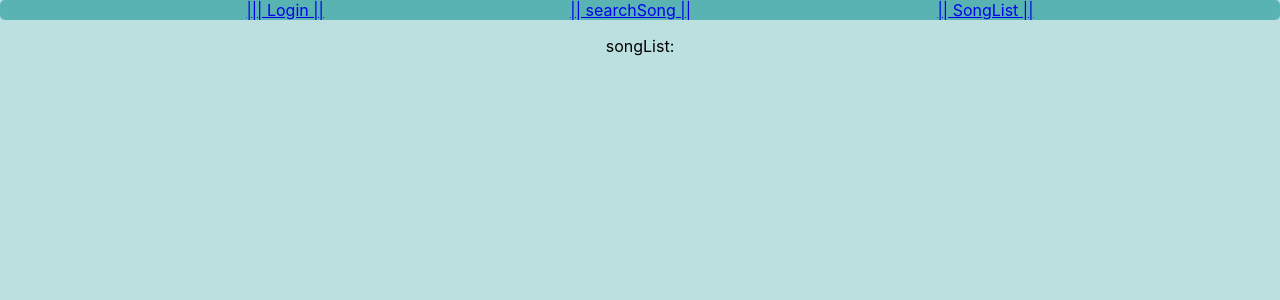
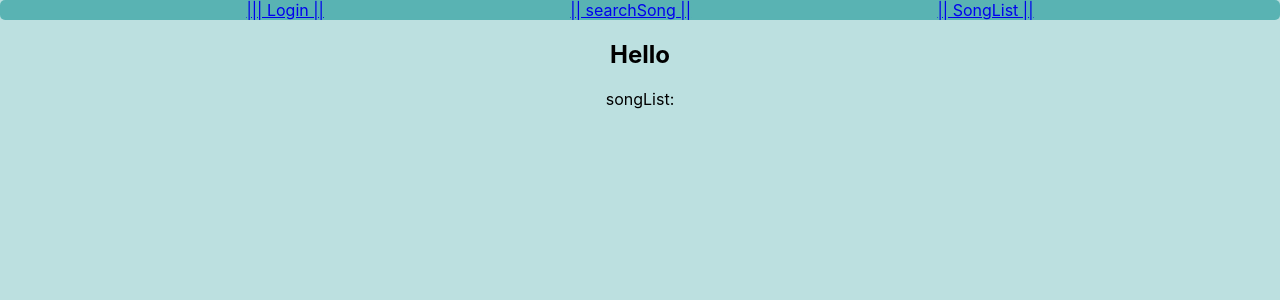
Before and after one commit to yamar8/Playlist-ClientSide, a React (Create React App) app in the folder my-app/: page /songList in a window 1280 px wide. Shown: the top 300 px of the page. Built offline with nearby package versions, Linux system fonts and the light colour scheme.

Commit message:
show user name in the SongList page

```diff
--- a/my-app/src/App.js
+++ b/my-app/src/App.js
@@ -2,12 +2,19 @@ import "./App.css";
 import PathRoot from "./pages/PathRoot";
 import "./App.css";
 import Header from "./pages/Header";
+import {useState, createContext} from 'react';
+
+export const NameContext = createContext("user");
 
 function App() {
+  const userNameState = useState("");
+
   return (
     <div className="App">
+    <NameContext.Provider value = {userNameState}>
       <Header />
       <PathRoot />
+    </NameContext.Provider>
     </div>
   );
 }
--- a/my-app/src/pages/Login.js
+++ b/my-app/src/pages/Login.js
@@ -1,13 +1,18 @@
 import {useState} from 'react';
+import {NameContext} from '../App';
+import {useContext} from 'react';
+
 
 function Login() {
 
+  const userNameState = useContext(NameContext);
+  const setUserName = userNameState[1];
+
+
   const [formData,setFormData] = useState({});
-
   const onChangeHandler = (e)=>{
     let name = e.target.name; // taking the name of each input.
     let value = e.target.value; // taking the value of each input.
-
     setFormData((currentData)=>{
       return{
         ...currentData, // extract the key:value from the object
@@ -31,12 +36,14 @@ const isValid = ()=>{
     // convert [["a",1],["b,2"]] to {a:1,b:2}
     //the FormData() method take an argument of form element and take all the fileds inside it and store them as key value. according to the name propery and the value.
     const formData = Object.fromEntries(new FormData(e.target));
+    setUserName(formData);
     console.log(formData);
   };
 
 
 
   return (
+
       <div className="login">
         <h1>welcome to our site:</h1>
       <form onSubmit={(onSubmit)}>
@@ -44,7 +51,7 @@ const isValid = ()=>{
         <span>enter email: </span>
         <input
           name="email"
-          type="email"
+          type="text"
           placeholder="email"
           onChange={onChangeHandler}
         />
--- a/my-app/src/pages/SongList.js
+++ b/my-app/src/pages/SongList.js
@@ -1,6 +1,13 @@
+import {NameContext} from '../App';
+import {useContext} from 'react';
+
 function SongList(){
+const userName = useContext(NameContext);
+const {email} = userName[0];
+
 return(
 <>
+<h1>Hello {email}</h1>
 <p>songList:</p>
 </>
 
```
Also changed, not shown: my-app/src/pages/PathRoot.js (+7 -2 lines).
